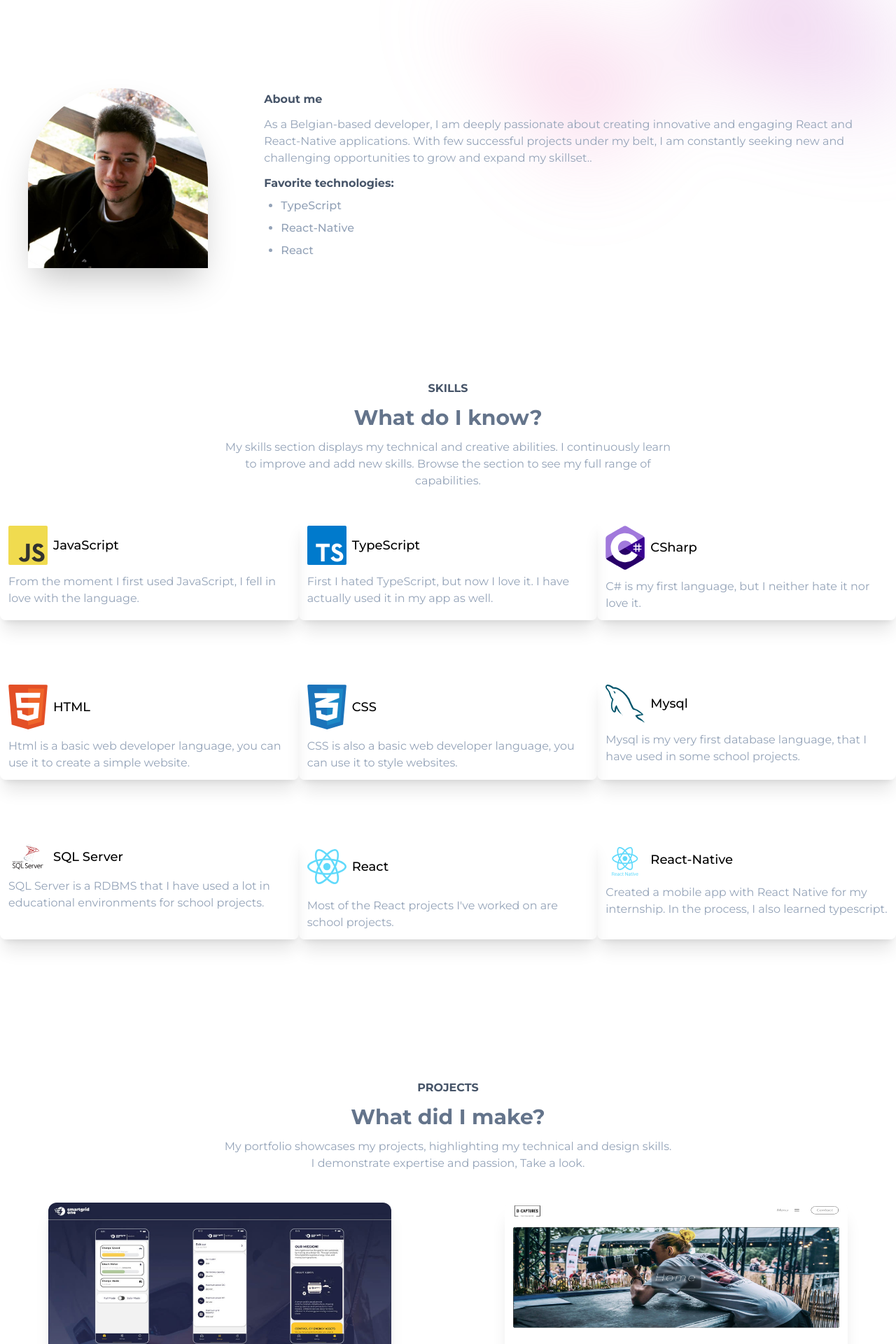
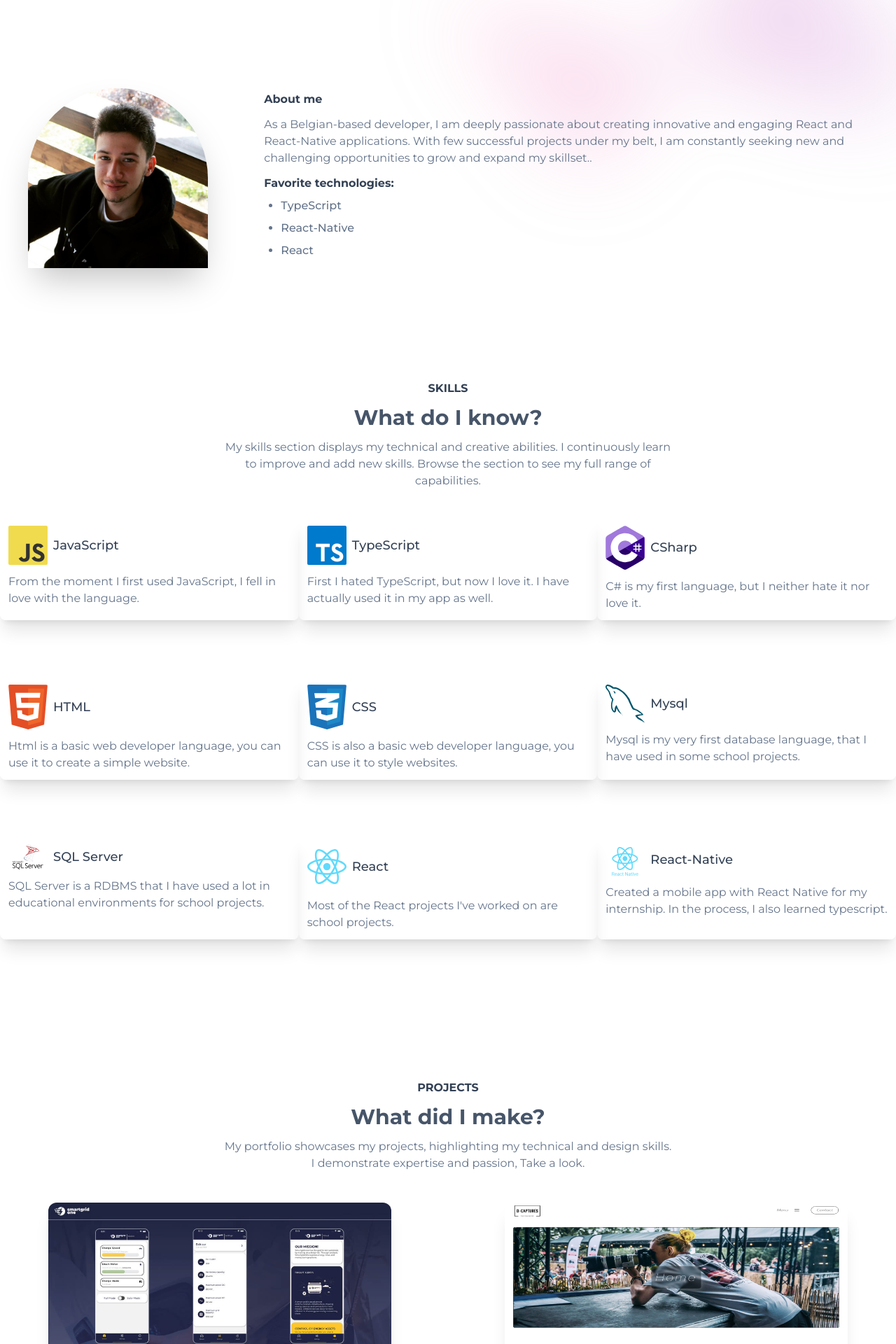
Before and after one commit to Bataklik/Bataklik-Portfolio, a Next.js app: page / in a window 1280 px wide. Shown: the part 680-2600 px from the top of the page at 70% size. Built offline with nearby package versions, Linux system fonts and the light colour scheme.

Commit message:
feat: :art: Change text color to be slighty darker, because of someone who is blind

```diff
--- a/src/components/core/About/index.tsx
+++ b/src/components/core/About/index.tsx
@@ -72,21 +72,20 @@ export function AboutSection({}) {
           animate={"active"}
           className="my-auto flex flex-col gap-3"
         >
-          <h1 className="text-gray-600 font-bold">About me</h1>
+          <h1 className="text-gray-700 font-bold">About me</h1>
 
-          <p className="text-gray-400">
+          <p className="text-gray-500">
             As a Belgian-based developer, I am deeply passionate about creating
             innovative and engaging React and React-Native applications. With
             few successful projects under my belt, I am constantly seeking new
             and challenging opportunities to grow and expand my skillset..
           </p>
           <div className="container ">
-            <h3 className="text-gray-500 font-medium"></h3>
-            <h1 className="text-gray-600 font-bold">Favorite technologies:</h1>
+            <h1 className="text-gray-700 font-bold">Favorite technologies:</h1>
 
             <ul className="pl-6 list-disc">
               {favorites.map((f, i) => (
-                <li key={i} className="my-2 font-medium text-gray-400">
+                <li key={i} className="my-2 font-medium text-gray-500">
                   {f.name}
                 </li>
               ))}
--- a/src/components/core/Contact/index.tsx
+++ b/src/components/core/Contact/index.tsx
@@ -61,9 +61,9 @@ export function ContactSection({}) {
             className="flex-1 flex items-center ml-4"
           >
             <div>
-              <h1 className="text-gray-600 font-bold">CONTACT ME</h1>
+              <h1 className="text-gray-700 font-bold">CONTACT ME</h1>
 
-              <h1 className="text-7xl text-gray-500 font-bold">
+              <h1 className="text-7xl text-gray-600 font-bold">
                 Let&apos;s work <br /> together
               </h1>
 
@@ -77,7 +77,7 @@ export function ContactSection({}) {
                       textDecorationLine: "underline",
                     }}
                   >
-                    <sl.icon className="text-slate-700" />
+                    <sl.icon className="text-slate-600" />
                     <a href={sl.link} target="_blank" rel="noreferrer">
                       {sl.name}
                     </a>
--- a/src/components/core/Projects/index.tsx
+++ b/src/components/core/Projects/index.tsx
@@ -30,9 +30,9 @@ export function ProjectsSection({}) {
       <div className="container mx-auto">
         {/* Top */}
         <div className="flex flex-col gap-3 items-center">
-          <h1 className="text-gray-600 font-bold">PROJECTS</h1>
-          <h1 className="text-3xl text-gray-500 font-bold">What did I make?</h1>
-          <p className="w-1/2 text-center text-gray-400">
+          <h1 className="text-gray-700 font-bold">PROJECTS</h1>
+          <h1 className="text-3xl text-gray-600 font-bold">What did I make?</h1>
+          <p className="w-1/2 text-center text-gray-500">
             My portfolio showcases my projects, highlighting my technical and
             design skills. I demonstrate expertise and passion, Take a look.
           </p>
--- a/src/components/core/Skills/Skillcard.tsx
+++ b/src/components/core/Skills/Skillcard.tsx
@@ -12,9 +12,9 @@ export function SkillCard({ cardImage, cardTitle, cardDescription }: Props) {
     <div className="w-full md:w-4/12 shadow-xl rounded-lg flex p-3 my-3 md:my-10 flex-col gap-3">
       <div className="flex gap-2 items-center">
         <img className="w-14 rounded-sm" src={cardImage.src} alt="Skill" />
-        <h1 className="font-medium text-lg">{cardTitle}</h1>
+        <h1 className="font-medium text-lg text-gray-700">{cardTitle}</h1>
       </div>
-      <p className="text-gray-400">{cardDescription} </p>
+      <p className="text-gray-500">{cardDescription} </p>
     </div>
   );
 }
--- a/src/components/core/Skills/index.tsx
+++ b/src/components/core/Skills/index.tsx
@@ -87,9 +87,9 @@ export function SkillSection({}) {
       <div className="container mx-auto ">
         {/* Top */}
         <div className="flex flex-col gap-3 items-center">
-          <h1 className="text-gray-600 font-bold">SKILLS</h1>
-          <h1 className="text-3xl text-gray-500 font-bold">What do I know?</h1>
-          <p className="w-1/2 text-center text-gray-400">
+          <h1 className="text-gray-700 font-bold">SKILLS</h1>
+          <h1 className="text-3xl text-gray-600 font-bold">What do I know?</h1>
+          <p className="w-1/2 text-center text-gray-500">
             My skills section displays my technical and creative abilities. I
             continuously learn to improve and add new skills. Browse the section
             to see my full range of capabilities.
```
